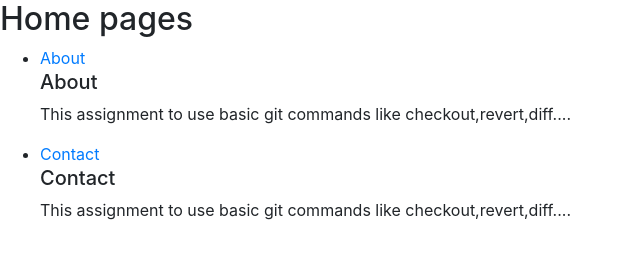
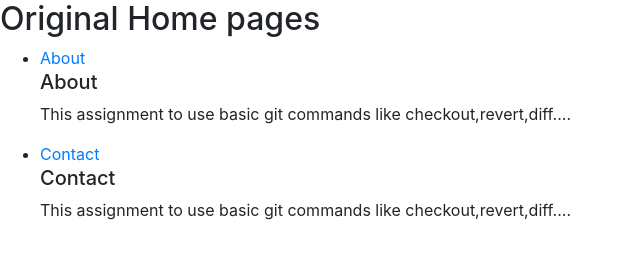
Before and after one commit to Ramkumar6299/html-project, a plain HTML site: page index.html in a window 1280 px wide. Shown: the whole page, without its empty margins (0-640 px from the left). Drawn offline with nearby package versions, Linux system fonts and the light colour scheme.

Commit message:
conflict local vs remote

```diff
--- a/index.html
+++ b/index.html
@@ -7,7 +7,7 @@
     <link rel="stylesheet" href="https://stackpath.bootstrapcdn.com/bootstrap/4.5.0/css/bootstrap.min.css" integrity="sha384-9aIt2nRpC12Uk9gS9baDl411NQApFmC26EwAOH8WgZl5MYYxFfc+NcPb1dKGj7Sk" crossorigin="anonymous">
 </head>
 <body>
-    <h2>Home pages</h2>
+    <h2>Original Home pages</h2>
     <ul>
         <li>
             <a href="./about.html">About</a>
```
